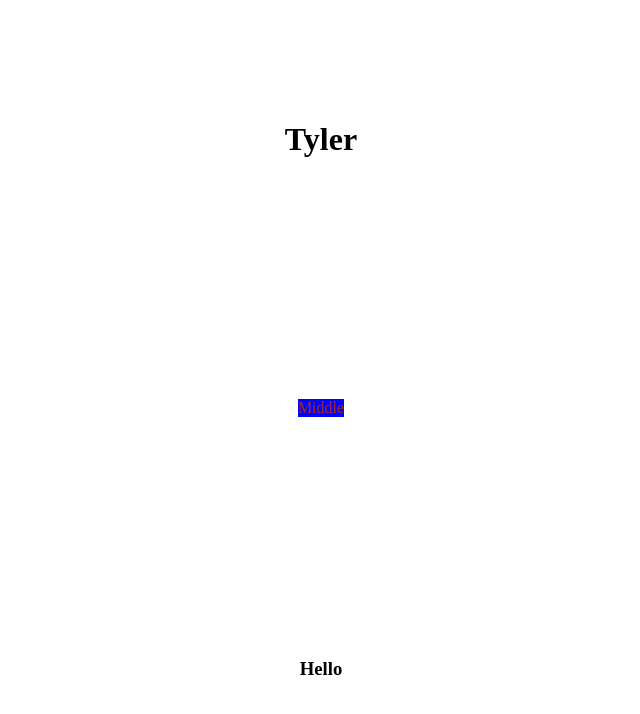
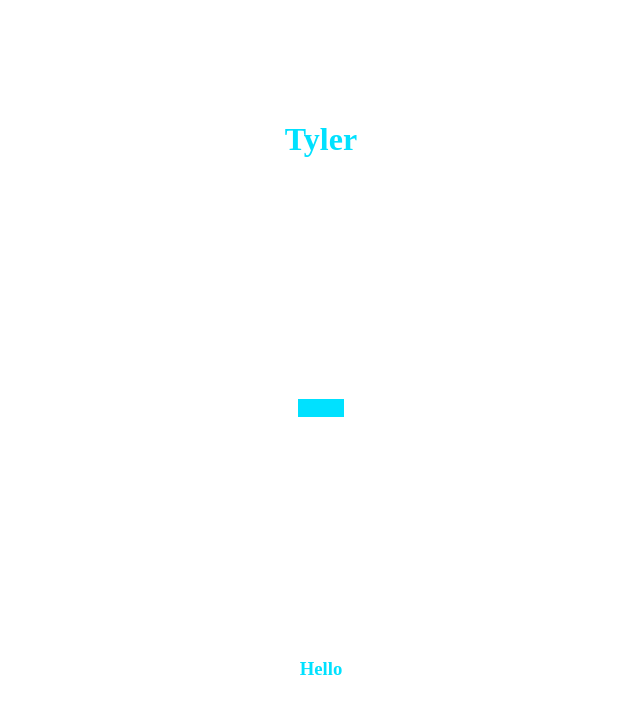
Before and after one commit to TyM13/scssintro, a plain HTML site: page index.html in a window 1280 px wide. Shown: the whole page, without its empty margins (319-959 px from the left). Drawn offline with Linux system fonts and the light colour scheme.

Commit message:
color variables

```diff
--- a/style.scss
+++ b/style.scss
@@ -1,3 +1,5 @@
+$main-font-color: rgb(0, 225, 255);
+
 * {
     margin: 0;
     padding: 0;
@@ -14,17 +16,24 @@ img {
     width: 100%;
 }
 
-
+h1{
+    color: $main-font-color;
+}
 
 #main_container{
-    background-color: blue;
+    background-color: $main-font-color;
 
     >p {
-        color: brown;
+        color:$main-font-color;
+        width: 100%;
 
         &:hover{
-            font-size: larger;
+            font-size: xx-large;
+
         }
     }
 
 }
+
+h3{
+    color: $main-font-color;}
```
Also changed, not shown: style.css, 1 other file.
